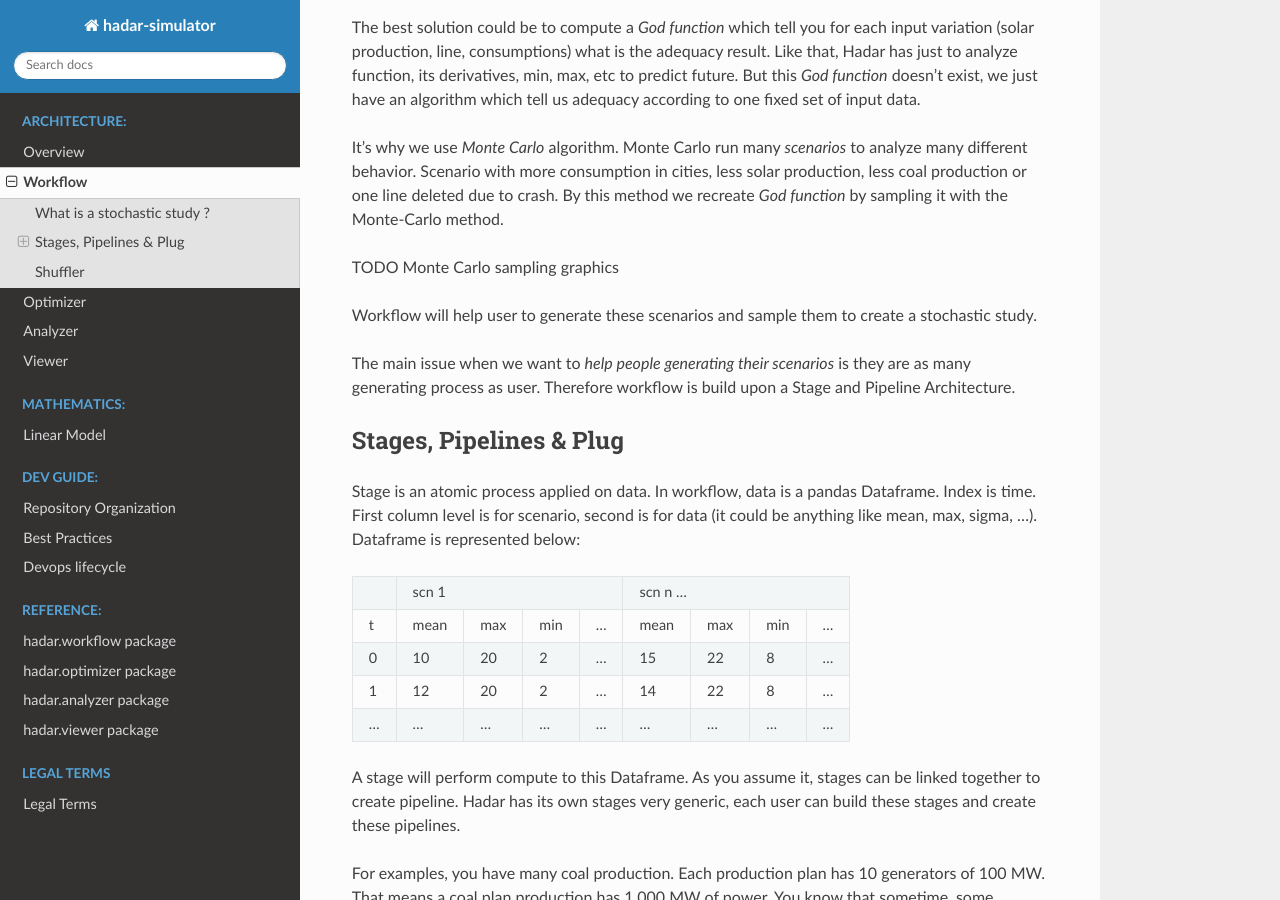
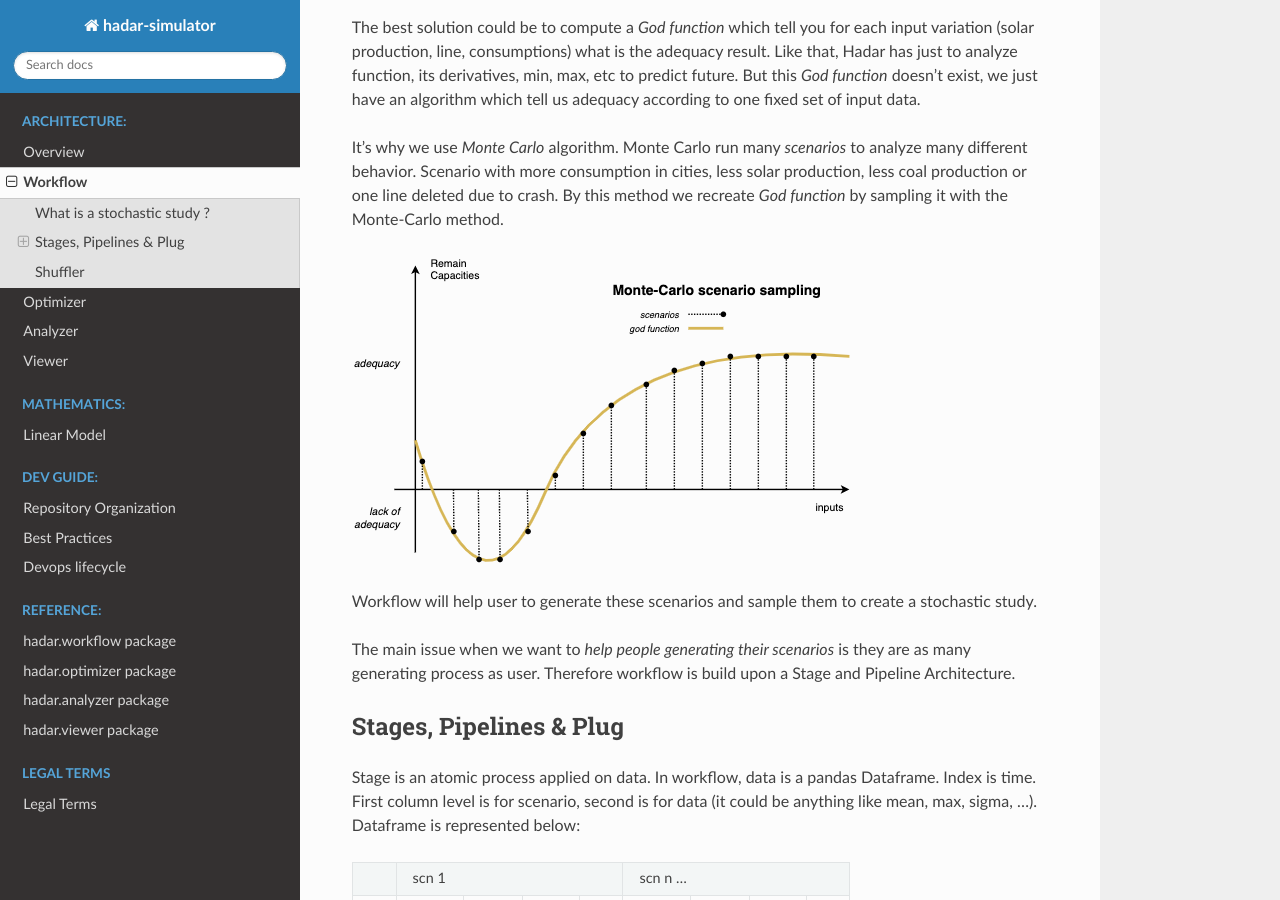
Before and after one commit to hadar-simulator/hadar, a Sphinx documentation site: the page built from docs/source/architecture/workflow.rst, in a window 1280 px wide and 900 px high, scrolled down 560 px. Built offline with Sphinx 7.4.7 and the Read the Docs theme 2.0.0, drawn with Linux system fonts in a browser that asks for light colours; some of the changed text lies outside the part shown.

Commit message:
Add graphics in documentation

```diff
--- a/docs/source/architecture/analyzer.rst
+++ b/docs/source/architecture/analyzer.rst
@@ -138,8 +138,7 @@ Each kind of index has to inherent from this class. :code:`Index` object encapsu
             Index.__init__(self, column='node')
 
 
-TODO index ULM
-
+.. image:: /_static/architecture/analyzer/ulm-index.png
 Index instantiation are completely hidden for user. It created implicitly when user types :code:`agg.ixxx[yy]`. Then, hadar will
 
 #. check that mandatory indexes are given with :code:`_assert_index` method.
--- a/docs/source/architecture/optimizer.rst
+++ b/docs/source/architecture/optimizer.rst
@@ -11,7 +11,8 @@
 
 Today, two optimizers are present :code:`LPOptimizer` and :code:`RemoteOptimizer`
 
-TODO ULM Optimizer
+.. image:: /_static/architecture/optimizer/ulm-optimizer.png
+    :scale: 50%
 
 RemoteOptimizer
 ---------------
@@ -129,7 +132,6 @@
     # hadar.optimizer.lp.solver._solve_batch
     return pickle.dumps(variables)
 
-TODO ULM LPOptimizer
 
 Study
 -----
--- a/docs/source/architecture/workflow.rst
+++ b/docs/source/architecture/workflow.rst
@@ -19,7 +19,7 @@ The best solution could be to compute a *God function* which tell you for each i
 It's why we use *Monte Carlo* algorithm. Monte Carlo run many *scenarios* to analyze many different behavior. Scenario with more consumption in cities, less solar production, less coal production or one line deleted due to crash. By this method we recreate *God function* by sampling it with the Monte-Carlo method.
 
 
-TODO Monte Carlo sampling graphics
+.. image:: /_static/architecture/workflow/monte-carlo.png
 
 
 Workflow will help user to generate these scenarios and sample them to create a stochastic study.
@@ -145,7 +145,7 @@ Of course he can develop sampling algorithm, but he can  also use :code:`Shuffle
 
 #. It samples data to create study scenarios.
 
-TODO shuffler graphics
+.. image:: /_static/architecture/workflow/shuffler.png
 
 Below an example how to use Shuffler ::
 
```
Also changed, not shown: other parts of docs/source/architecture/optimizer.rst (+2 -0 lines), docs/source/_static/architecture/analyzer/ulm-index.png (added), docs/source/_static/architecture/optimizer/lpoptimizer.png (added), docs/source/_static/architecture/optimizer/ulm-optimizer.png (added), docs/source/_static/architecture/workflow/monte-carlo.png (added), docs/source/_static/architecture/workflow/shuffler.png (added), docs/source/_static/get-started-1.png (deleted), docs/source/_static/get-started-2.png (deleted), docs/source/_static/get-started-3.png (deleted), 2 other files.
